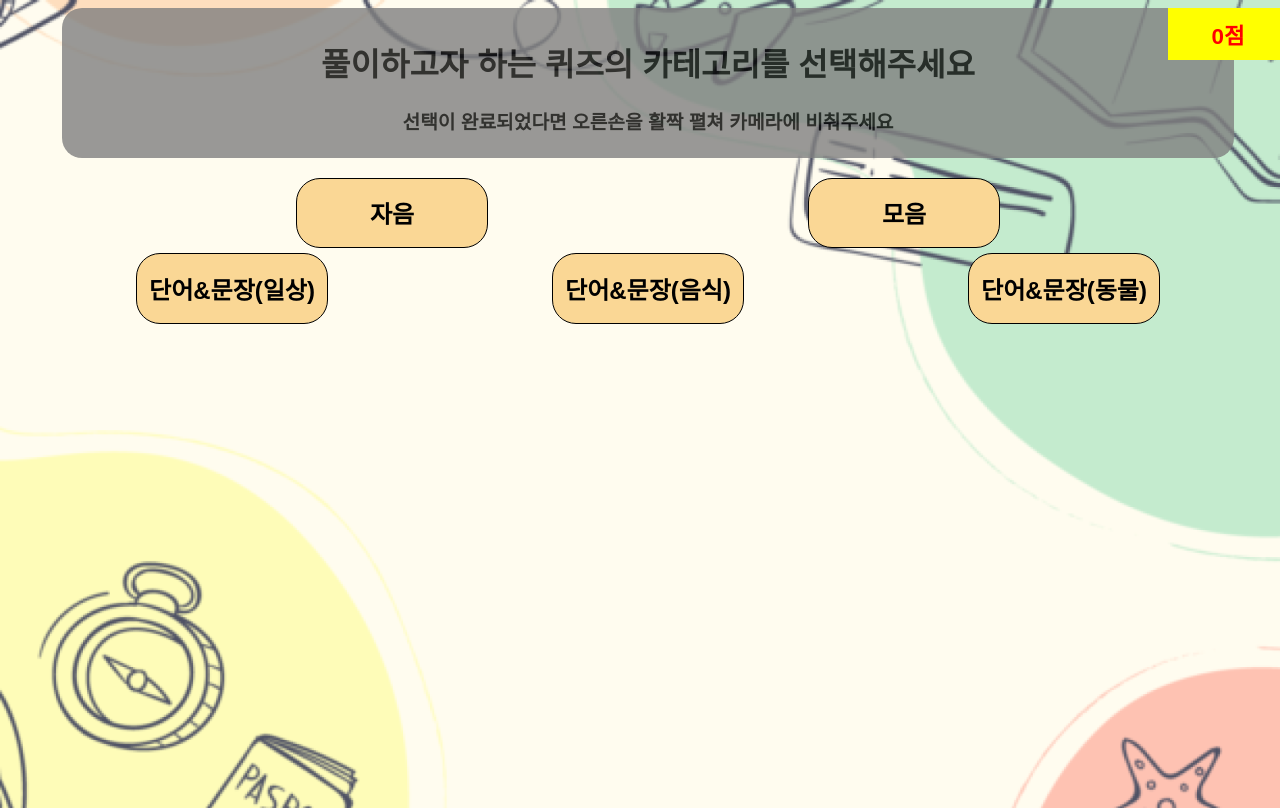
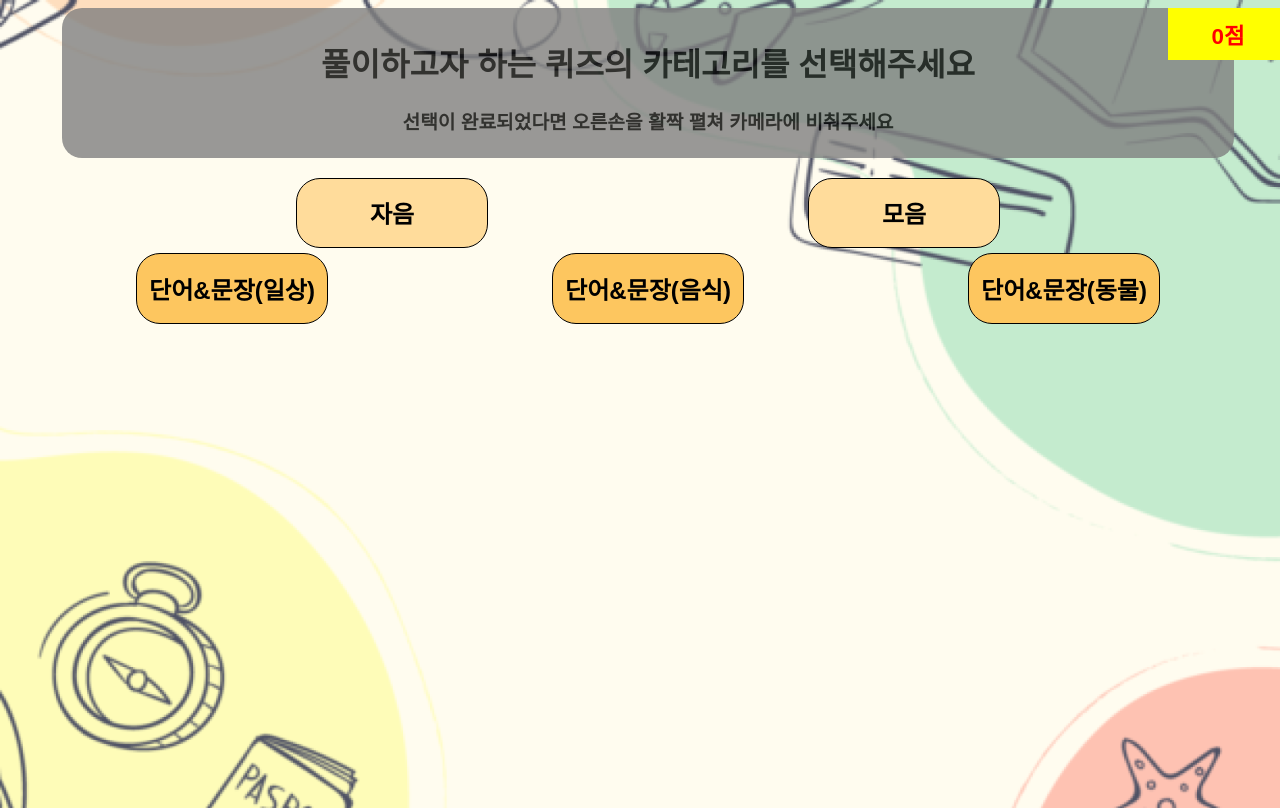
Before and after one commit to TUK-2023-Project/frontend, a React (Create React App) app: page /game in a window 1280 px wide. Built offline with nearby package versions, Linux system fonts and the light colour scheme; sample sign-in values are in the browser's storage; a web font is replaced by a local one.

Commit message:
feat : 난이도에 따른 commonButton 컴포넌트 색상 수정

```diff
--- a/src/components/CommonButton/CommonButton.module.scss
+++ b/src/components/CommonButton/CommonButton.module.scss
@@ -1,23 +1,32 @@
-$yellowbutton: #fad795; //공통 버튼 색
+$yellowButton: #ffdc9b; //공통 버튼 색
+$orangeButton: #fdc65f;
 
 .common-btn {
   width: 12rem;
   height: 4.4rem;
   border-radius: 1.5rem;
-  background: $yellowbutton;
   font-size: 1.5rem;
   font-weight: 900;
   border: 1.8px solid black;
+
+  &.yellow {
+    background: $yellowButton;
+  }
+
+  &.orange {
+    background: $orangeButton;
+  }
+
   &:hover {
-    background: darken($yellowbutton, 10%);
+    background: darken($yellowButton, 20%);
   }
   &:focus {
     outline: none;
     box-shadow: none;
   }
 
-  &--selected {
-    background: darken($yellowbutton, 10%);
-    border: 3px solid #ffc21b;
+  &.common-btn--selected {
+    background: darken($yellowButton, 30%);
+    border: 3px solid #f76504;
   }
 }
--- a/src/components/CommonButton/index.tsx
+++ b/src/components/CommonButton/index.tsx
@@ -5,18 +5,20 @@ interface CommonButtonProps {
   buttonName: string;
   handleClick?: () => void;
   isSelected?: boolean;
+  color?: string;
 }
 
 function CommonButton({
   buttonName,
   handleClick,
   isSelected = false,
+  color = "yellow",
 }: CommonButtonProps) {
   return (
     <button
       className={`${styles["common-btn"]} ${
         isSelected ? styles["common-btn--selected"] : ""
-      }`}
+      } ${styles[color]}`}
       onClick={handleClick}
     >
       {buttonName}
--- a/src/pages/Game/CategorySelection/index.tsx
+++ b/src/pages/Game/CategorySelection/index.tsx
@@ -81,6 +81,7 @@ const CategorySelection = () => {
               handleClick(2);
             }}
             isSelected={selectedButtonIndex === 2}
+            color="orange"
           />
           <CommonButton
             buttonName={WORD_TYPE[4]}
@@ -88,6 +89,7 @@ const CategorySelection = () => {
               handleClick(3);
             }}
             isSelected={selectedButtonIndex === 3}
+            color="orange"
           />
           <CommonButton
             buttonName={WORD_TYPE[5]}
@@ -95,6 +97,7 @@ const CategorySelection = () => {
               handleClick(4);
             }}
             isSelected={selectedButtonIndex === 4}
+            color="orange"
           />
         </div>
       </div>
```
